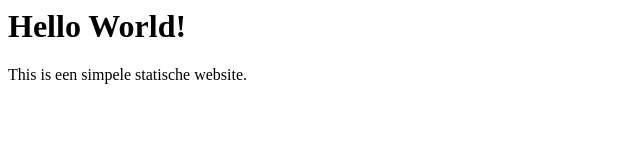
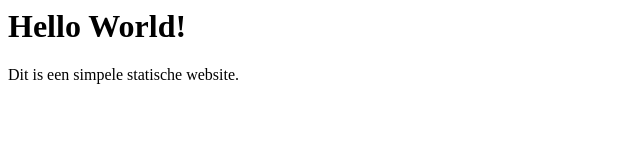
Before and after one commit to SYSQA-ExpertiseLeadership/versiebeheer, a plain HTML site: page docker-spul/website/index.html in a window 1280 px wide. Shown: the full height of the page, 0-640 px from the left. Drawn offline with Linux system fonts and the light colour scheme.

```diff
--- a/docker-spul/website/index.html
+++ b/docker-spul/website/index.html
@@ -1,4 +1,4 @@
 <html>
 <h1>Hello World!</h1>
-  <p>This is een simpele statische website.</p>
+  <p>Dit is een simpele statische website.</p>
 </html>
```
Also changed, not shown: 3 other files.
